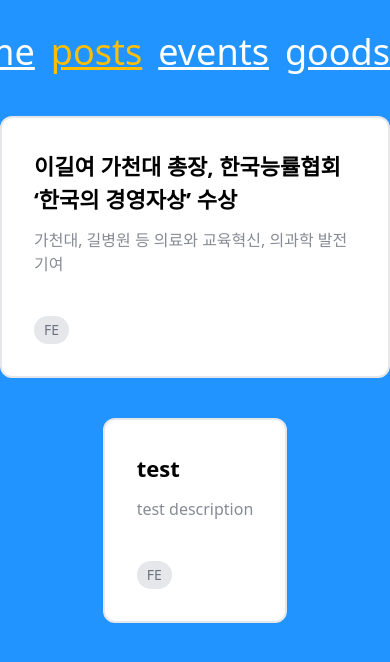
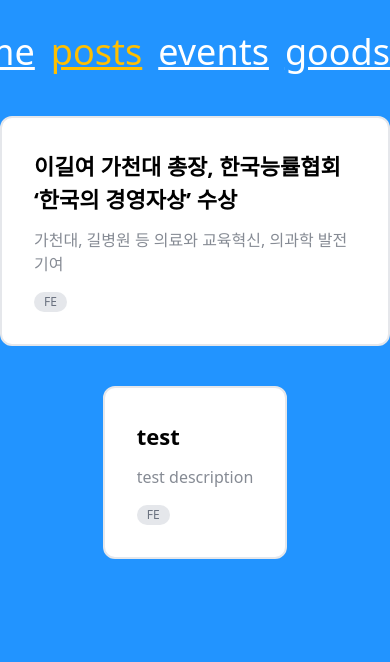
Before and after one commit to anonymousRecords/najakgil-web, a Next.js app: page /posts in a window 390 px wide. Shown: the top 662 px of the page. Built offline with nearby package versions, Linux system fonts and the light colour scheme.

Commit message:
feat : Tag 반응형 추가

```diff
--- a/components/Tag.tsx
+++ b/components/Tag.tsx
@@ -6,7 +6,7 @@
 
 function Tag({ tag }: TagProps) {
   return (
-    <div className="mt-6 h-7 rounded-full bg-gray-200 px-2.5 py-1 text-sm text-gray-500">
+    <div className="flex h-5 items-center rounded-full bg-gray-200 px-2.5 py-1 text-[12px] text-gray-500 xl:h-7 xl:text-sm">
       {tag}
     </div>
   );
```
